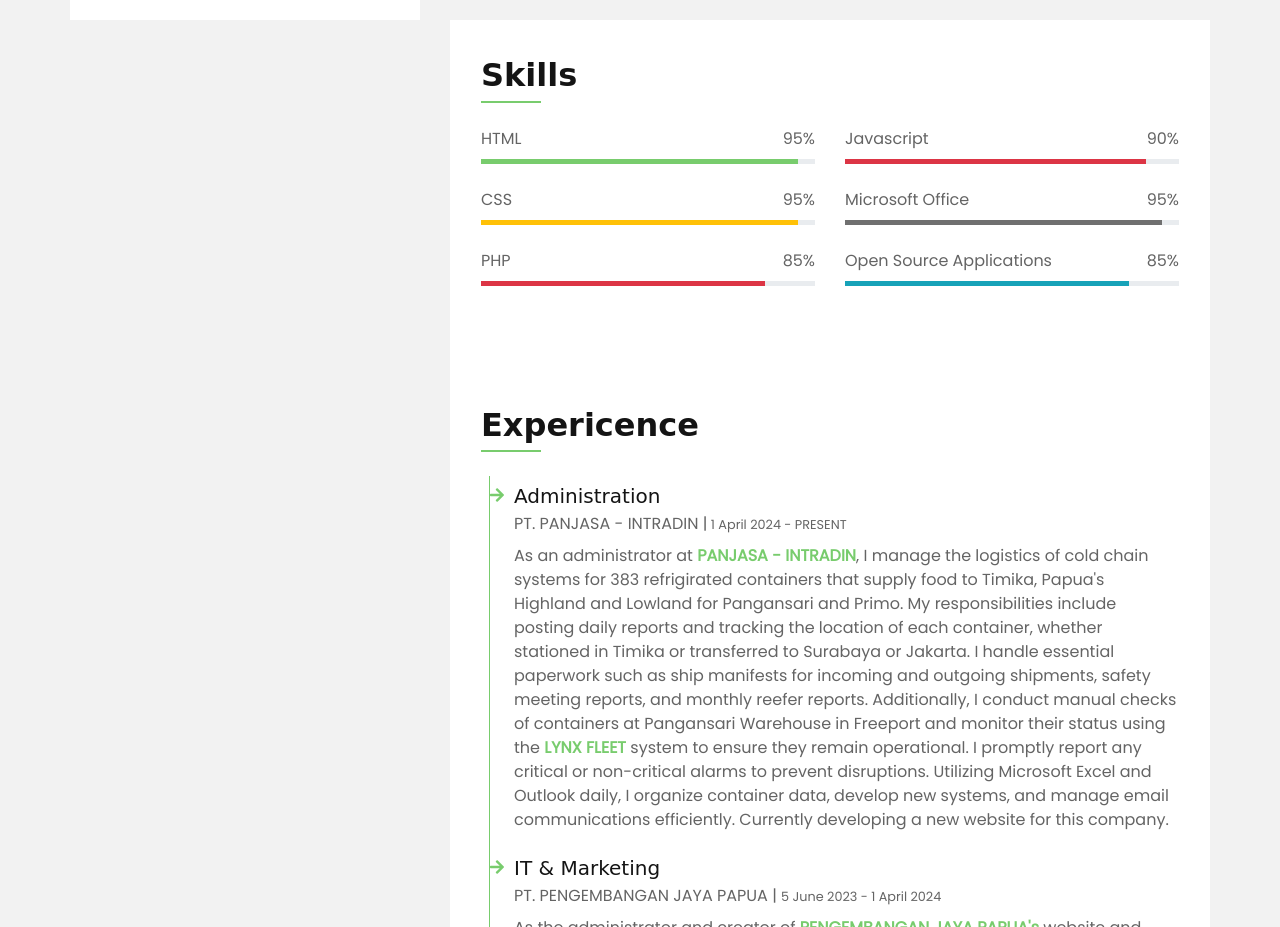
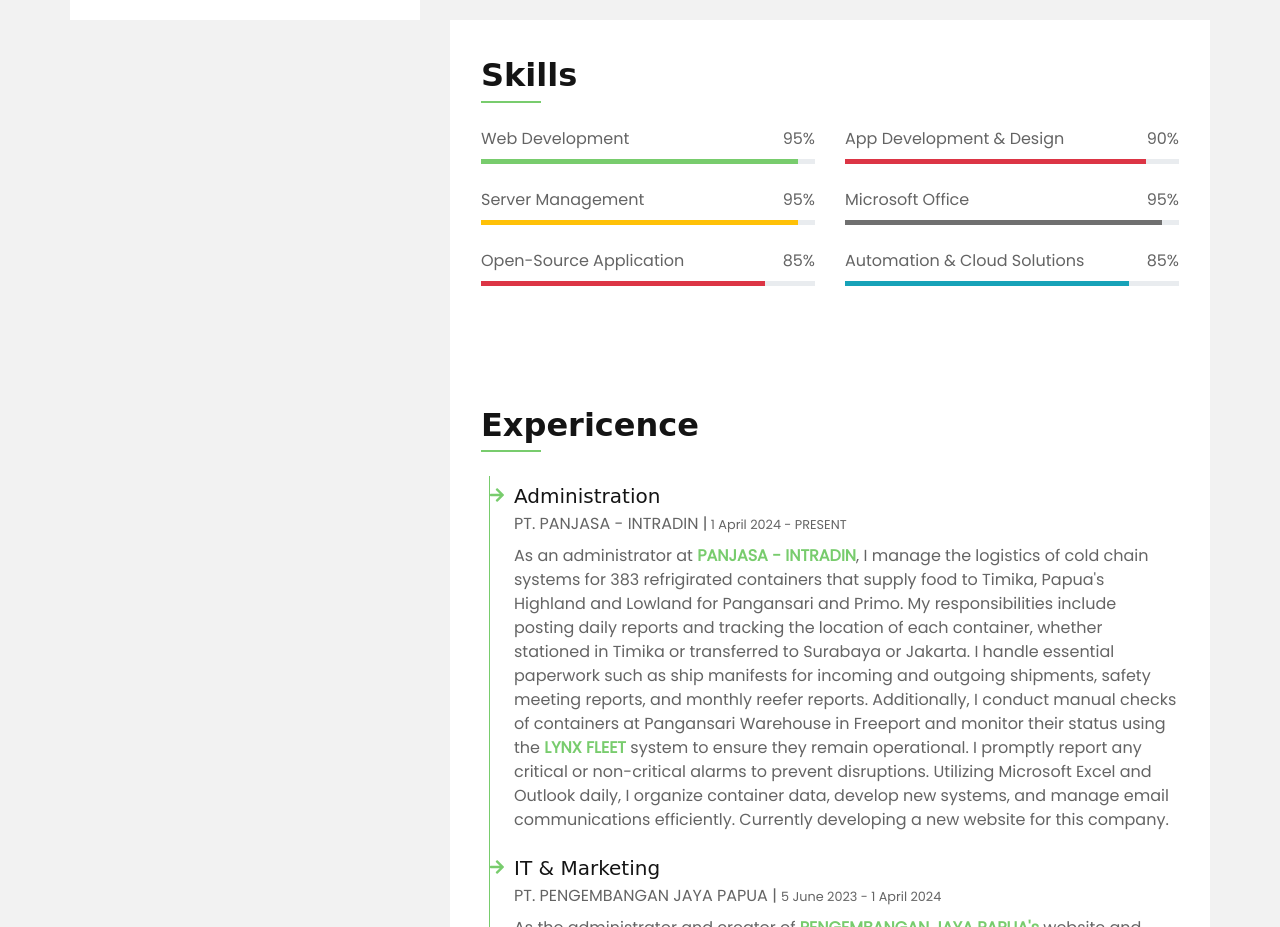
Before and after one commit to niofrequency/resume-markpigome, a plain HTML site: page index.html in a window 1280 px wide. Shown: the part 780-1707 px from the top of the page. Drawn offline with nearby package versions, Linux system fonts and the light colour scheme; a web font is replaced by a local one.

Commit message:
Update index.html

```diff
--- a/index.html
+++ b/index.html
@@ -103,7 +103,7 @@
                         <div class="col-sm-6">
                             <div class="skill mb-4">
                                 <div class="d-flex justify-content-between">
-                                    <p class="mb-2">HTML</p>
+                                    <p class="mb-2">Web Development</p>
                                     <p class="mb-2">95%</p>
                                 </div>
                                 <div class="progress">
@@ -112,7 +112,7 @@
                             </div>
                             <div class="skill mb-4">
                                 <div class="d-flex justify-content-between">
-                                    <p class="mb-2">CSS</p>
+                                    <p class="mb-2">Server Management</p>
                                     <p class="mb-2">95%</p>
                                 </div>
                                 <div class="progress">
@@ -121,7 +121,7 @@
                             </div>
                             <div class="skill mb-4">
                                 <div class="d-flex justify-content-between">
-                                    <p class="mb-2">PHP</p>
+                                    <p class="mb-2">Open-Source Application</p>
                                     <p class="mb-2">85%</p>
                                 </div>
                                 <div class="progress">
@@ -132,7 +132,7 @@
                         <div class="col-sm-6">
                             <div class="skill mb-4">
                                 <div class="d-flex justify-content-between">
-                                    <p class="mb-2">Javascript</p>
+                                    <p class="mb-2">App Development & Design</p>
                                     <p class="mb-2">90%</p>
                                 </div>
                                 <div class="progress">
@@ -150,7 +150,7 @@
                             </div>
                             <div class="skill mb-4">
                                 <div class="d-flex justify-content-between">
-                                    <p class="mb-2">Open Source Applications</p>
+                                    <p class="mb-2">Automation & Cloud Solutions</p>
                                     <p class="mb-2">85%</p>
                                 </div>
                                 <div class="progress">
```
